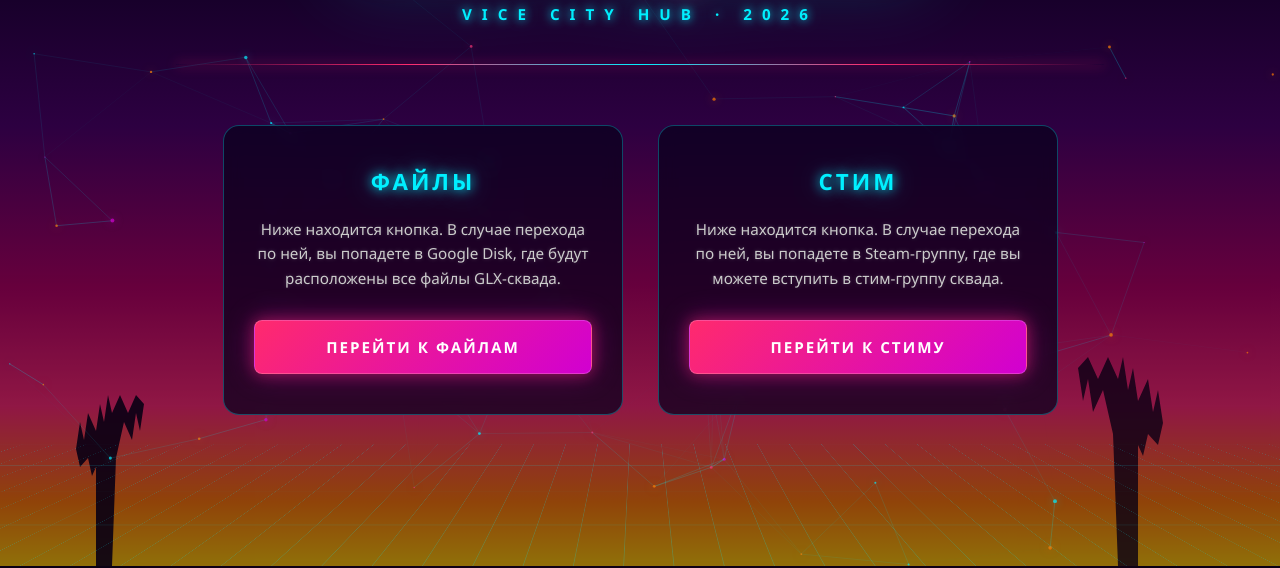
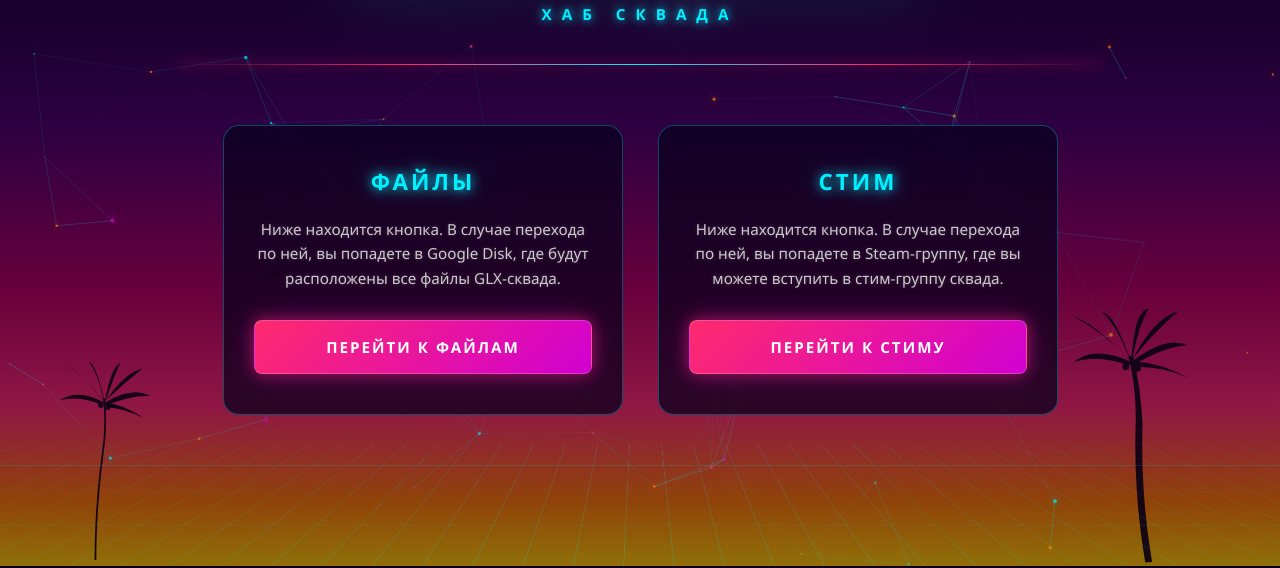
Before and after one commit to MrR3dSpy/GLXsquad, a plain HTML site: page index.html in a window 1280 px wide. Shown: the part 234-802 px from the top of the page. Drawn offline with Linux system fonts and the light colour scheme.

Commit message:
Update index.html

```diff
--- a/index.html
+++ b/index.html
@@ -71,29 +71,38 @@
             opacity: 0.55;
         }
 
-        /* Palm tree silhouettes via pseudo-elements (simplified) */
-        #sunset-overlay::before {
-            content: '';
+        /* ========================================================= */
+        /* ПАЛЬМЫ — теперь нормальные: ствол + крона из листьев      */
+        /* ========================================================= */
+        .palm {
             position: absolute;
-            bottom: 0; left: 5%;
-            width: 80px; height: 180px;
-            background: #0a0014;
-            clip-path: polygon(
-                40% 100%, 60% 100%, 65% 40%, 75% 20%, 85% 30%, 90% 15%, 95% 25%, 100% 10%, 90% 5%, 80% 15%, 70% 5%, 60% 15%, 55% 5%, 50% 20%, 45% 10%, 40% 25%, 30% 15%, 25% 30%, 20% 20%, 15% 35%, 20% 45%, 30% 40%, 35% 50%, 40% 45%
-            );
+            bottom: 0;
+            z-index: 1;
+            pointer-events: none;
             opacity: 0.9;
         }
-        #sunset-overlay::after {
-            content: '';
-            position: absolute;
-            bottom: 0; right: 8%;
-            width: 100px; height: 220px;
-            background: #0a0014;
-            clip-path: polygon(
-                40% 100%, 60% 100%, 65% 40%, 75% 20%, 85% 30%, 90% 15%, 95% 25%, 100% 10%, 90% 5%, 80% 15%, 70% 5%, 60% 15%, 55% 5%, 50% 20%, 45% 10%, 40% 25%, 30% 15%, 25% 30%, 20% 20%, 15% 35%, 20% 45%, 30% 40%, 35% 50%, 40% 45%
-            );
-            opacity: 0.8;
-            transform: scaleX(-1);
+        .palm svg {
+            display: block;
+            width: 100%;
+            height: 100%;
+        }
+
+        /* Левая пальма — чуть меньше, наклон вправо */
+        .palm-left {
+            left: 4%;
+            width: 90px;
+            height: 210px;
+            transform-origin: bottom center;
+            transform: rotate(3deg);
+        }
+
+        /* Правая пальма — крупнее, наклон влево */
+        .palm-right {
+            right: 6%;
+            width: 115px;
+            height: 260px;
+            transform-origin: bottom center;
+            transform: rotate(-4deg);
         }
 
         /* --- SYNTHWAVE GRID (fixed, behind content) --- */
@@ -402,15 +411,51 @@
             .cards-container { flex-direction: column; align-items: center; }
             .card { width: 100%; max-width: 400px; transform: none !important; }
             .divider { width: 90%; }
-            #sunset-overlay::before,
-            #sunset-overlay::after { display: none; }
+            .palm-left, .palm-right { display: none; }
         }
     </style>
 </head>
 <body>
 
-    <!-- VICE CITY SUNSET + PALMS -->
-    <div id="sunset-overlay"></div>
+    <!-- VICE CITY SUNSET -->
+    <div id="sunset-overlay">
+        <!-- Левая пальма -->
+        <div class="palm palm-left">
+            <svg viewBox="0 0 100 220" xmlns="http://www.w3.org/2000/svg" aria-hidden="true">
+                <!-- Ствол -->
+                <path d="M50 220 Q47 160 52 100 Q55 70 50 40 L48 40 Q53 70 50 100 Q45 160 48 220 Z" fill="#0a0014"/>
+                <!-- Крона: 7 листьев -->
+                <path d="M50 45 Q20 30 0 45 Q22 38 48 48 Z" fill="#0a0014"/>
+                <path d="M50 45 Q25 15 5 5 Q28 18 48 42 Z" fill="#0a0014"/>
+                <path d="M50 45 Q40 5 30 0 Q42 15 48 40 Z" fill="#0a0014"/>
+                <path d="M50 45 Q55 5 65 0 Q58 18 52 40 Z" fill="#0a0014"/>
+                <path d="M50 45 Q70 10 90 5 Q70 22 52 42 Z" fill="#0a0014"/>
+                <path d="M50 45 Q80 25 100 35 Q78 35 52 48 Z" fill="#0a0014"/>
+                <path d="M50 45 Q70 45 95 60 Q72 50 52 50 Z" fill="#0a0014"/>
+                <!-- Кокосы -->
+                <circle cx="46" cy="48" r="3" fill="#0a0014"/>
+                <circle cx="54" cy="50" r="3" fill="#0a0014"/>
+            </svg>
+        </div>
+
+        <!-- Правая пальма -->
+        <div class="palm palm-right">
+            <svg viewBox="0 0 100 220" xmlns="http://www.w3.org/2000/svg" aria-hidden="true">
+                <!-- Ствол (чуть толще) -->
+                <path d="M50 220 Q44 160 50 100 Q53 70 48 40 L52 40 Q57 70 56 100 Q50 160 56 220 Z" fill="#0a0014"/>
+                <!-- Крона -->
+                <path d="M50 45 Q18 28 0 42 Q20 36 48 48 Z" fill="#0a0014"/>
+                <path d="M50 45 Q22 10 2 2 Q26 16 48 42 Z" fill="#0a0014"/>
+                <path d="M50 45 Q38 2 28 0 Q40 14 48 40 Z" fill="#0a0014"/>
+                <path d="M50 45 Q56 0 68 0 Q58 16 52 40 Z" fill="#0a0014"/>
+                <path d="M50 45 Q72 8 94 4 Q72 20 52 42 Z" fill="#0a0014"/>
+                <path d="M50 45 Q82 24 100 34 Q80 34 52 48 Z" fill="#0a0014"/>
+                <path d="M50 45 Q72 46 98 62 Q74 50 52 50 Z" fill="#0a0014"/>
+                <circle cx="45" cy="49" r="3" fill="#0a0014"/>
+                <circle cx="55" cy="51" r="3" fill="#0a0014"/>
+            </svg>
+        </div>
+    </div>
 
     <!-- SYNTHWAVE GRID -->
     <div id="vice-grid"><div class="grid-plane"></div></div>
@@ -438,7 +483,7 @@
 
         <main>
             <h1 class="hero-title">GLX SQUAD</h1>
-            <div class="hero-subtitle">VICE CITY HUB · 2026</div>
+            <div class="hero-subtitle">Хаб СКВАДА</div>
 
             <div class="divider"></div>
 
@@ -462,7 +507,7 @@
         <footer>
             <div class="divider"></div>
             <h3>GLX SQUAD</h3>
-            <p>Маленький сквад друзей · Vice City vibes</p>
+            <p>Маленький сквад друзей</p>
             <p class="copyright">© 2026 GLXquad. Копирайт по рофлу.</p>
         </footer>
     </div>
```
